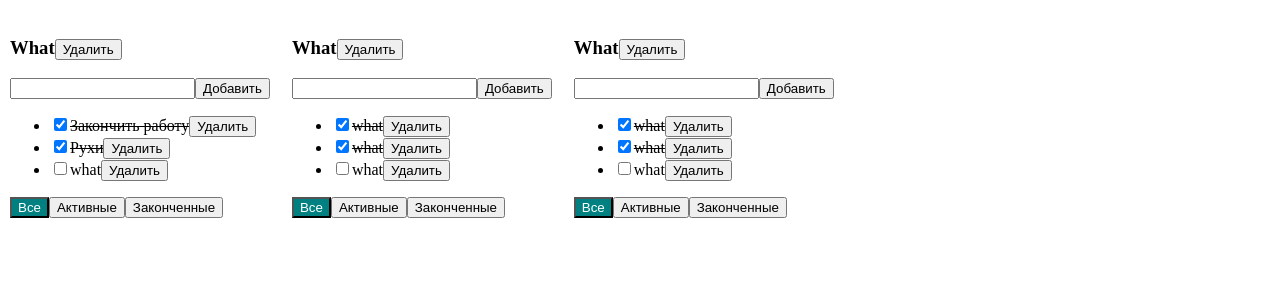
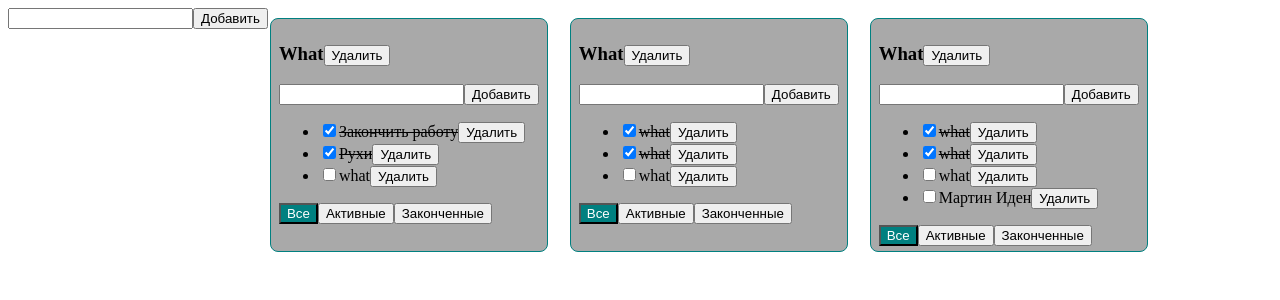
Before and after one commit to isuu-tm/React-todo-ts, a React (Create React App) app: page / in a window 1280 px wide. Shown: the top 300 px of the page. Built offline with nearby package versions, Linux system fonts and the light colour scheme.

Commit message:
lesson 6 finished

```diff
--- a/src/App.css
+++ b/src/App.css
@@ -21,4 +21,8 @@
 
 .todo {
     margin: 10px 20px 20px 2px;
+    border: 1px solid teal;
+    border-radius: 8px;
+    background-color: darkgray;
+    padding: 5px 8px;
 }
--- a/src/App.tsx
+++ b/src/App.tsx
@@ -1,10 +1,15 @@
-import React, { useState } from 'react';
+import React, {useState} from 'react';
 import './App.css';
-import { TaskType, TodoList } from "./components/TodoList";
-import { v1 } from "uuid";
+import {TaskType, TodoList} from "./components/TodoList";
+import {v1} from "uuid";
+import AddItemForm from "./components/AddItemForm";
 
 export type FilterType = 'All' | 'Active' | 'Completed';
 
+
+export type TaskStateType = {
+    [key:string]: Array<TaskType>
+}
 const App = () => {
     type TodoListType = {
         id: string;
@@ -16,30 +21,31 @@ const App = () => {
     let todoListId2 = v1();
     let todoListId3 = v1();
 
-    const [tasks, setTasks] = useState<Record<string, Array<TaskType>>>({
+    const [tasks, setTasks] = useState<TaskStateType>({
         [todoListId1]: [
-            { id: v1(), title: 'Закончить работу', isDone: true },
-            { id: v1(), title: 'Рухи', isDone: true },
-            { id: v1(), title: 'what', isDone: false },
+            {id: v1(), title: 'Закончить работу', isDone: true},
+            {id: v1(), title: 'Рухи', isDone: true},
+            {id: v1(), title: 'what', isDone: false},
         ],
         [todoListId2]: [
-            { id: v1(), title: 'what', isDone: true },
-            { id: v1(), title: 'what', isDone: true },
-            { id: v1(), title: 'what', isDone: false },
+            {id: v1(), title: 'what', isDone: true},
+            {id: v1(), title: 'what', isDone: true},
+            {id: v1(), title: 'what', isDone: false},
         ],
         [todoListId3]: [
-            { id: v1(), title: 'what', isDone: true },
-            { id: v1(), title: 'what', isDone: true },
-            { id: v1(), title: 'what', isDone: false },
+            {id: v1(), title: 'what', isDone: true},
+            {id: v1(), title: 'what', isDone: true},
+            {id: v1(), title: 'what', isDone: false},
+            {id: v1(), title: 'Мартин Иден', isDone: false},
         ],
     });
 
     function removeTask(id: string, todoListId: string) {
-        let tasksObj = { ...tasks };
+        let tasksObj = {...tasks};
         let filteredTasks = tasksObj[todoListId].filter((task) => id !== task.id);
         tasksObj[todoListId] = filteredTasks;
         setTasks(tasksObj);
-    }
+    };
 
     function changeFilter(value: FilterType, todoListId: string) {
         let todoListsCopy = [...todoLists];
@@ -51,41 +57,78 @@ const App = () => {
     }
 
     function addTask(title: string, todoListId: string) {
-        let newTask = { id: v1(), title: title, isDone: false };
-        let tasksObj = { ...tasks };
+        let newTask = {id: v1(), title: title, isDone: false};
+        let tasksObj = {...tasks};
         tasksObj[todoListId] = [...tasksObj[todoListId], newTask];
         setTasks(tasksObj);
     }
 
     function changeStatus(taskId: string, isDone: boolean, todoListId: string) {
-        let tasksObj = { ...tasks };
+        let tasksObj = {...tasks};
         let newTasks = tasksObj[todoListId].map((task) => {
             if (task.id === taskId) {
-                return { ...task, isDone: isDone };
+                return {...task, isDone: isDone};
             } else {
                 return task;
             }
         });
         tasksObj[todoListId] = newTasks;
         setTasks(tasksObj);
+    };
+    function ChangeTaskTitle(taskId: string, newTitle: string, todoListId: string) {
+        let todolistIdTasks = tasks[todoListId];
+        let task = todolistIdTasks.find( t => t.id === taskId);
+
+        if (task) {
+            task.title = newTitle
+            setTasks({...tasks})
         }
+    };
 
-    const removeTodoList = (todoListId:string) => {
-        const tasks1 = todoLists.filter( t => t.id !== todoListId)
+    const removeTodoList = (todoListId: string) => {
+        const tasks1 = todoLists.filter(t => t.id !== todoListId)
         setTodoLists(tasks1);
         delete tasks[todoListId]
         setTasks({...tasks})
+    };
+
+    function addTodolist(title: string) {
+        let todolist: TodoListType =
+            {
+                id: v1(),
+                title: title,
+                filter: 'All'
+            }
+            setTodoLists([todolist, ...todoLists]);
+            setTasks({
+                ...tasks,
+                [todolist.id] : []
+            })
+    }
+
+    function changeTodoListTitle(id:string, newTitle:string) {
+        const todolist = todoLists.find(tl => tl.id === id);
+        if(todolist) {
+            todolist.title = newTitle;
+            setTodoLists([...todoLists])
+        };
     }
 
     let [todoLists, setTodoLists] = useState<Array<TodoListType>>([
-        { id: todoListId1, title: 'What', filter: 'All' },
-        { id: todoListId2, title: 'What', filter: 'All' },
-        { id: todoListId3, title: 'What', filter: 'All' },
+        {id: todoListId1, title: 'What', filter: 'All'},
+        {id: todoListId2, title: 'What', filter: 'All'},
+        {id: todoListId3, title: 'What', filter: 'All'},
     ]);
+
 
     return (
         <div className='app'>
-            {todoLists.map((tl) => {
+            <AddItemForm
+                addItem={addTodolist}
+                id={''}
+            />
+            {
+                todoLists.map((tl) => {
                     let tasksForFilter = tasks[tl.id];
 
                     if (tl.filter === 'Active') {
@@ -108,6 +151,8 @@ const App = () => {
                             addTask={addTask}
                             changeStatus={changeStatus}
                             filter={tl.filter}
+                            ChangeTaskTitle={ChangeTaskTitle}
+                            changeTodoListTitle={changeTodoListTitle}
                         />
                     );
                 })
@@ -116,4 +161,5 @@ const App = () => {
     );
 };
 
+
 export default App;
--- /dev/null
+++ b/src/components/AddItemForm.tsx
@@ -0,0 +1,64 @@
+import React, {ChangeEvent, KeyboardEvent, useState} from "react";
+
+
+type AddItemFormType = {
+    addItem: (title:string) => void
+    id:string;
+}
+
+
+export default function AddItemForm(props: AddItemFormType) {
+
+    const [newTaskTitle, setNewTaskTitle] = useState('')
+    const [error, setError] = useState<string | null>('')
+
+    const onKeyPressHandler = (e: KeyboardEvent<HTMLInputElement>) => {
+        setError(null)
+        if (newTaskTitle.trim() === '') {
+            setTimeout(() => {
+                setError('Поле обязательно!')
+            }, 100)
+            return;
+        } else if (e.charCode === 13) {
+            props.addItem(newTaskTitle)
+            setNewTaskTitle('')
+        }
+    }
+
+    const onChangeHandler = (e: ChangeEvent<HTMLInputElement>) => {
+        setNewTaskTitle(e.target.value)
+    };
+
+    const addTask = () => {
+        if (newTaskTitle.trim() === '') {
+            setError('Поле обязательно!')
+            return;
+        } else {
+            props.addItem(newTaskTitle)
+            setNewTaskTitle('')
+        }
+    }
+
+    return (
+        <div>
+            <input
+                value={newTaskTitle}
+                onChange={onChangeHandler}
+                type="text"
+                onKeyPress={onKeyPressHandler}
+                className={error? 'error' : ''}
+            />
+            <button
+                onClick={addTask}
+            >
+                Добавить
+            </button>
+            {
+                error &&
+                <div className="error-message">
+                    {error}
+                </div>
+            }
+        </div>
+    )
+}
--- /dev/null
+++ b/src/components/EditableSpan.tsx
@@ -0,0 +1,38 @@
+import React, {ChangeEvent, useState} from "react";
+
+export type EditableSpanPropsType = {
+    title: string
+    onChange: (newValue:string) => void
+}
+
+export default function EditableSpan(props: EditableSpanPropsType) {
+
+    let [editMode, setEditMode] = useState<boolean>(false);
+    let [title, setTitle] = useState<string>(props.title);
+
+    const activateEditMode = () => setEditMode(true);
+    const activateViewMode = () => {
+        setEditMode(false)
+    };
+
+    const onChangeTitleHandler = (e: ChangeEvent<HTMLInputElement>) => {
+        const newTitle = e.currentTarget.value;
+        setTitle(newTitle);
+        props.onChange(newTitle);
+    };
+
+
+    return editMode
+        ? <input
+            value={props.title}
+            onBlur={activateViewMode}
+            autoFocus
+            onChange={onChangeTitleHandler}
+        />
+        : <span
+            onDoubleClick={activateEditMode}
+        >
+            {props.title}
+          </span>
+
+}
--- a/src/components/TodoList.tsx
+++ b/src/components/TodoList.tsx
@@ -1,5 +1,7 @@
 import React, {ChangeEvent, FC, useState, KeyboardEvent} from 'react';
 import {FilterType} from "../App";
+import AddItemForm from "./AddItemForm";
+import EditableSpan from "./EditableSpan";
 
 export type TaskType = {
     id: string,
@@ -10,81 +12,43 @@ export type TaskType = {
 type PropsType = {
     title: string,
     tasks: Array<TaskType>,
-    removeTask: (id: string, todoListId:string) => void
-    changeFilter: (value: FilterType, todoListId:string) => void
-    addTask: (title: string, todoListId:string) => void
-    changeStatus: (taskId:string, isDone:boolean, todoListId:string) => void
+    removeTask: (id: string, todoListId: string) => void
+    changeFilter: (value: FilterType, todoListId: string) => void
+    addTask: (title: string, todoListId: string) => void
+    changeStatus: (taskId: string, isDone: boolean, todoListId: string) => void
     filter: FilterType
-    id:string
-    removeTodoList: (todoListId:string) => void
+    id: string
+    removeTodoList: (todoListId: string) => void
+    ChangeTaskTitle: (taskId:string, newValue:string, id:string) => void
+    changeTodoListTitle: (id:string, newTitle:string) => void
 }
 export const TodoList: FC<PropsType> = (props) => {
 
-    const [error, setError] = useState<string | null>('')
-
-    const [newTaskTitle, setNewTaskTitle] = useState('')
-
-    const onChangeHandler = (e: ChangeEvent<HTMLInputElement>) => {
-        setNewTaskTitle(e.target.value)
-    }
-
-    const onKeyPressHandler = (e: KeyboardEvent<HTMLInputElement>) => {
-        setError(null)
-        if (newTaskTitle.trim() === '') {
-            setTimeout(() => {
-                setError('Поле обязательно!')
-            }, 100)
-            return;
-        } else if (e.charCode === 13) {
-            props.addTask(newTaskTitle, props.id)
-            setNewTaskTitle('')
-        }
-    }
-    const addTask = () => {
-        if (newTaskTitle.trim() === '') {
-            setError('Поле обязательно!')
-            return;
-        } else {
-            props.addTask(newTaskTitle, props.id)
-            setNewTaskTitle('')
-        }
-    }
-
     const removeTodoListHandler = () => {
         props.removeTodoList(props.id)
+    };
+    const changeTodoList = (newTitle:string) => {
+        props.changeTodoListTitle(props.id, newTitle)
+    };
+
+    const addTask = (title: string) => {
+        // alert(title)
+        props.addTask(title, props.id)
     }
-    const onAllFilterHandler = () => props.changeFilter('All', props.id )
-    const onActiveFilterHandler = () => props.changeFilter('Active', props.id)
-    const onCompletedFilterHandler = () => props.changeFilter('Completed', props.id)
+    const onAllFilterHandler = () => props.changeFilter('All', props.id);
+    const onActiveFilterHandler = () => props.changeFilter('Active', props.id);
+    const onCompletedFilterHandler = () => props.changeFilter('Completed', props.id);
     return (
         <div className='todo'>
-            <h3>{props.title}
+            <h3>
+                <EditableSpan title={props.title} onChange={changeTodoList}/>
                 <button
                     onClick={removeTodoListHandler}
                 >
                     Удалить
                 </button>
             </h3>
-            <div>
-                <input
-                    value={newTaskTitle}
-                    onChange={onChangeHandler}
-                    type="text"
-                    onKeyPress={onKeyPressHandler}
-                    className={error? 'error' : ''}
-                />
-                <button
-                    onClick={addTask}
-                >
-                    Добавить
-                </button>
-                {
-                    error &&
-                    <div className="error-message">
-                    {error}
-                    </div>
-                }
-            </div>
+            <AddItemForm addItem={addTask} id={props.id}/>
             <ul>
                 {
                     props.tasks.map(task => {
@@ -93,22 +57,27 @@ export const TodoList: FC<PropsType> = (props) => {
                             props.removeTask(task.id, props.id)
                         }
 
-                        const onChangeHandler = (e:ChangeEvent<HTMLInputElement>) => {
+                        const onChangeHandler = (e: ChangeEvent<HTMLInputElement>) => {
                             props.changeStatus(task.id, e.currentTarget.checked, props.id)
-                        }
+                        };
+
+                        const onChangeTitleHandler = (newValue:string) => {
+                            props.ChangeTaskTitle(task.id, newValue, props.id)
+                        };
 
                         return <li
                             key={task.id}
-
+                            className={task.isDone ? 'finished' : ''}
                         >
                             <input
                                 type="checkbox"
                                 checked={task.isDone}
                                 onChange={onChangeHandler}
                             />
-                            <span className={task.isDone? 'finished' : ''}>
-                                {task.title}
-                            </span>
+                            <EditableSpan
+                                title={task.title}
+                                onChange={onChangeTitleHandler}
+                            />
                             <button
 
                                 onClick={onRemoveHandler}
```
Also changed, not shown: 1 other file (tests, documents, lock files or other folders). Lines whose indentation alone changed are shown as unchanged.
